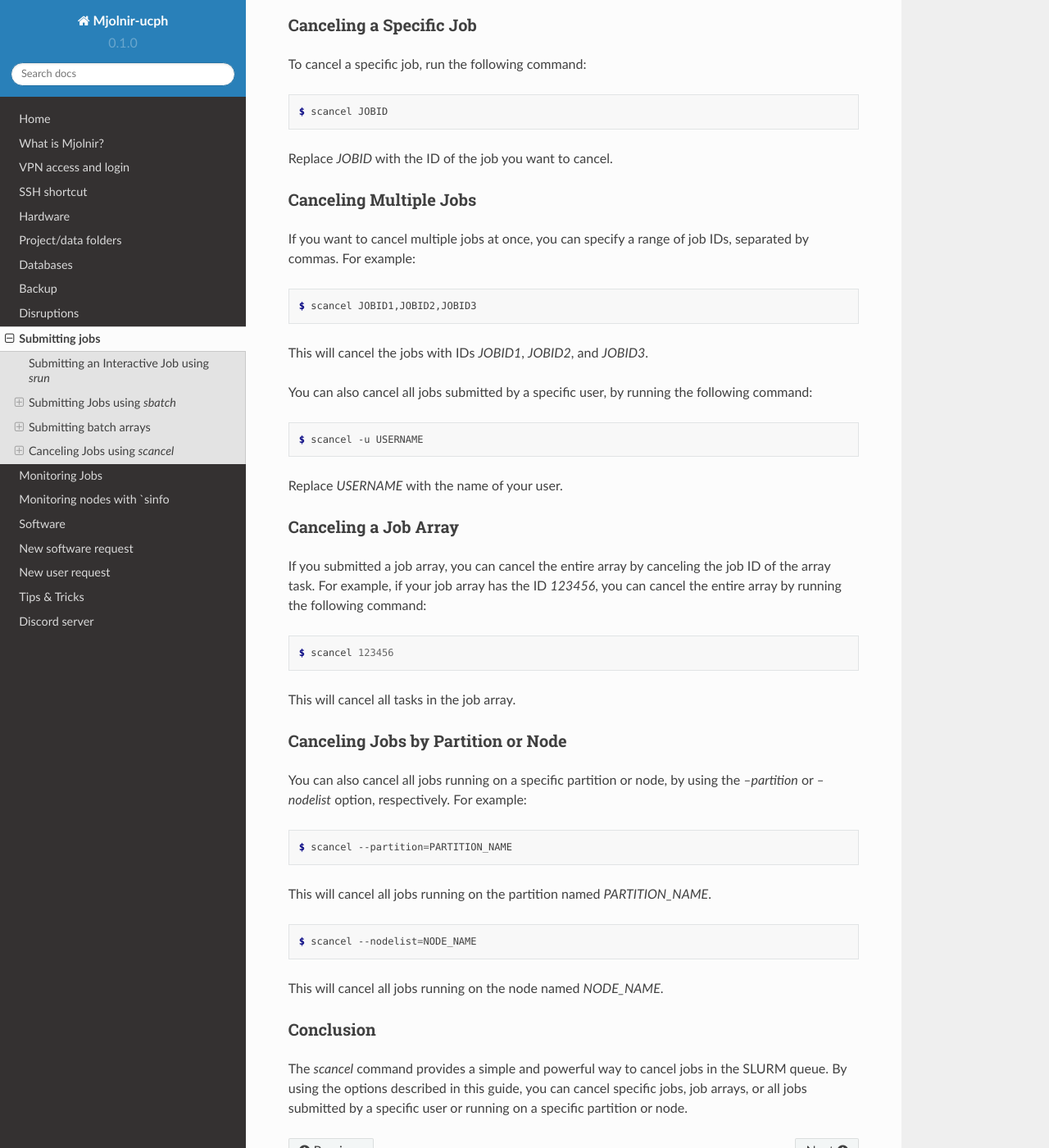
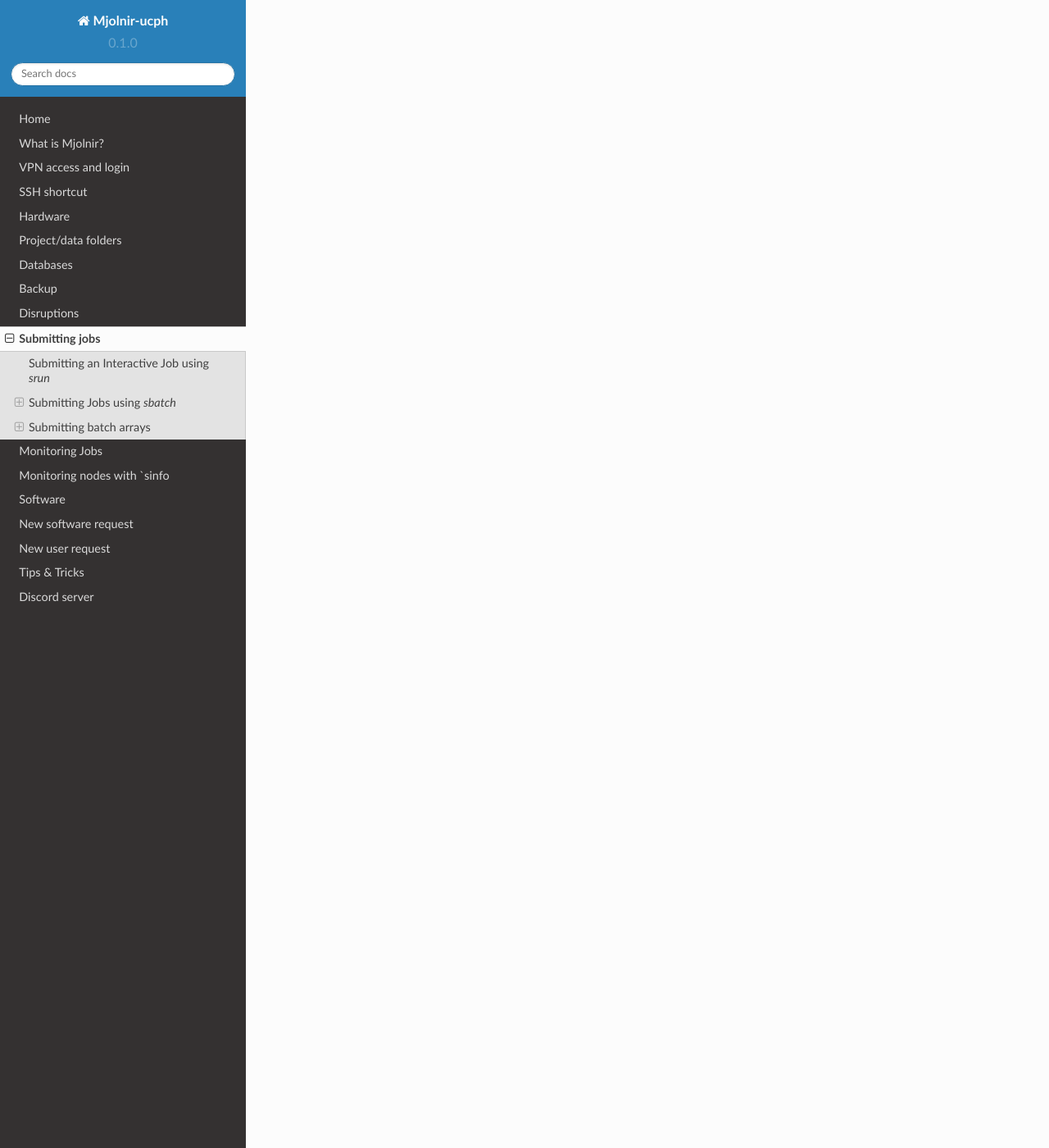
Before and after one commit to bentpetersendk/mjolnir_ucph, a Sphinx documentation site: the page built from docs/source/submitting_jobs.rst, in a window 1280 px wide and 1400 px high, scrolled down 5674 px. Shown: the whole window at 82% size. Built offline with Sphinx 7.4.7 and the Read the Docs theme 2.0.0, drawn with Linux system fonts in a browser that asks for light colours; some of the changed text lies outside the part shown.

Commit message:
Removing "cancel jobs" section

```diff
--- a/docs/source/submitting_jobs.rst
+++ b/docs/source/submitting_jobs.rst
@@ -215,74 +215,3 @@ Step 4: Post-processing
 After the batch array has finished running, you may want to process the output files. In our example, the output of each job is written to a separate file with a unique name
 
 Batch arrays are a powerful tool for managing and executing large numbers of similar jobs. With Slurm and Mjolnir, you can easily submit and manage batch arrays to speed up your workflow and increase efficiency.
-
-
-Canceling Jobs using `scancel`
-*****
-
-Sometimes, you may need to cancel a job that you previously submitted to the SLURM queue. SLURM provides the `scancel` command for this purpose.
-
-To cancel a specific job, you need to know its Job ID (or `JOBID`), which you can obtain from the output of the `squeue` command, or by saving the job ID when you submitted the job.
-
-Canceling a Specific Job
-------------------------
-
-To cancel a specific job, run the following command:
-
-.. code-block:: console
-
-    $ scancel JOBID
-
-Replace `JOBID` with the ID of the job you want to cancel.
-
-Canceling Multiple Jobs
-------------------------
-
-If you want to cancel multiple jobs at once, you can specify a range of job IDs, separated by commas. For example:
-
-.. code-block:: console
-
-    $ scancel JOBID1,JOBID2,JOBID3
-
-This will cancel the jobs with IDs `JOBID1`, `JOBID2`, and `JOBID3`.
-
-You can also cancel all jobs submitted by a specific user, by running the following command:
-
-.. code-block:: console
-
-    $ scancel -u USERNAME
-
-Replace `USERNAME` with the name of your user.
-
-Canceling a Job Array
----------------------
-
-If you submitted a job array, you can cancel the entire array by canceling the job ID of the array task. For example, if your job array has the ID `123456`, you can cancel the entire array by running the following command:
-
-.. code-block:: console
-
-    $ scancel 123456
-
-This will cancel all tasks in the job array.
-
-Canceling Jobs by Partition or Node
------------------------------------
-
-You can also cancel all jobs running on a specific partition or node, by using the `--partition` or `--nodelist` option, respectively. For example:
-
-.. code-block:: console
-
-    $ scancel --partition=PARTITION_NAME
-
-This will cancel all jobs running on the partition named `PARTITION_NAME`.
-
-.. code-block:: console
-
-    $ scancel --nodelist=NODE_NAME
-
-This will cancel all jobs running on the node named `NODE_NAME`.
-
-Conclusion
-----------
-
-The `scancel` command provides a simple and powerful way to cancel jobs in the SLURM queue. By using the options described in this guide, you can cancel specific jobs, job arrays, or all jobs submitted by a specific user or running on a specific partition or node.
```
